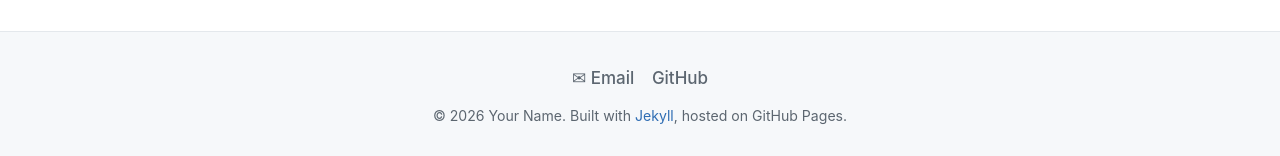
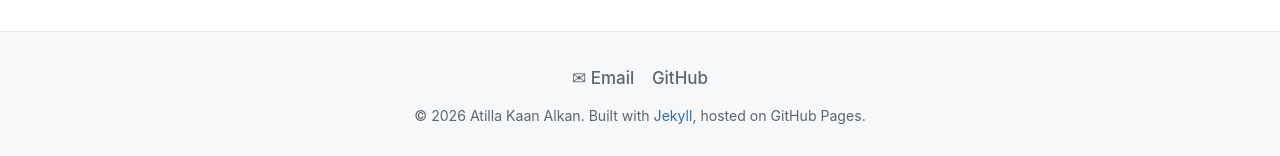
Before and after one commit to AtillaKaanAlkan/atillakaanalkan.github.io, a Jekyll site: the page built from index.html, in a window 1280 px wide and 900 px high, scrolled down 1178 px. Shown: the part 741-897 px from the top of the window. Built offline with Jekyll 4.4.1, drawn with Linux system fonts in a browser that asks for light colours; part of the change alters nothing that is shown; some of the changed text lies outside the part shown.

Commit message:
Configure site for atillaalkan.github.io user site
Co-Authored-By: Claude Opus 4.8 <noreply@anthropic.com>

```diff
--- a/_config.yml
+++ b/_config.yml
@@ -7,8 +7,8 @@ description: >-
   Personal website of Your Name — research, scientific publications,
   blog posts popularizing AI and NLP, and outreach.
 author:
-  name: "Your Name"          # TODO
-  email: "you@example.com"   # TODO
+  name: "Atilla Kaan Alkan"
+  email: "you@example.com"   # TODO: set your public contact email
 
 # ---- URL settings -------------------------------------------------------
 # CASE A — USER SITE: repository is named  USERNAME.github.io
@@ -20,12 +20,12 @@ author:
 #   baseurl: "/webpage"
 #
 # Pick ONE. The default below is the USER SITE case.
-url: "https://USERNAME.github.io"   # TODO
-baseurl: ""                          # TODO (set to "/REPONAME" for a project site)
+url: "https://atillaalkan.github.io"
+baseurl: ""                          # correct for a USERNAME.github.io user site
 
 # ---- Social / contact (shown in the footer and on the home page) --------
 social:
-  github: "USERNAME"        # TODO  (just the handle, e.g. "akaanalkan")
+  github: "atillaalkan"     # your GitHub handle
   linkedin: ""              # TODO  full URL or handle
   twitter: ""              # optional
   mastodon: ""             # optional, full URL
```
